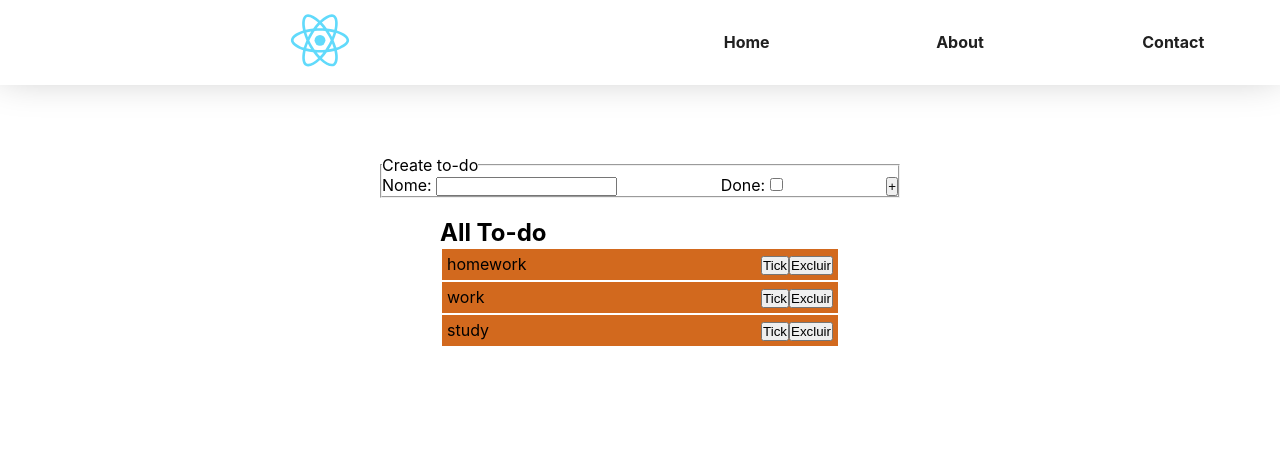
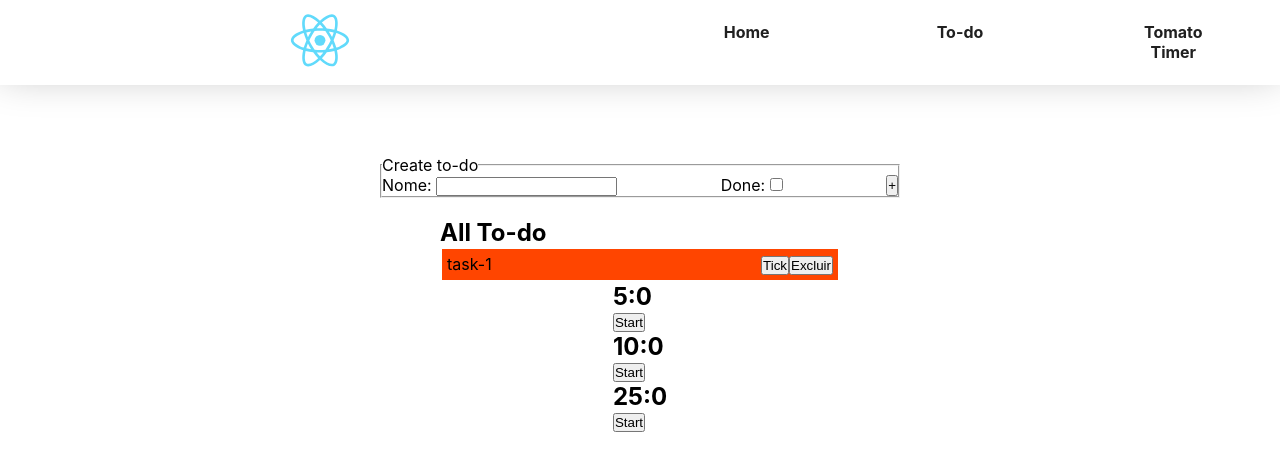
Before and after one commit to oAddson/todo-react, a React (Create React App) app: page / in a window 1280 px wide. Shown: the top 470 px of the page. Built offline with nearby package versions, Linux system fonts and the light colour scheme.

Commit message:
pomodoro timers, tasks working

```diff
--- a/src/components/form.jsx
+++ b/src/components/form.jsx
@@ -4,16 +4,16 @@ import Input from './input';
 
 class Form extends Component {
     render() {
+        const {name, status} = this.props.values;
         return (
             <form className="create-todo">
                 <fieldset>
                     <legend>Create to-do</legend>
 
-                    <Input label="Nome: " type="text" name="name" id="name" />
-                    <Input label="Done: " type="checkbox" name="done" id="done" />
+                    <Input label="Nome: " type="text" name="name" id="name" value={name} onChange={this.props.onChange} />
+                    <Input label="Done: " type="checkbox" name="done" id="done" checked={status} onChange={this.props.onChange} />
 
-                    <Input type="submit" value="+" />
-
+                    <button onClick={this.props.onClick}>+</button>
 
                 </fieldset>
             </form>
--- a/src/components/input.jsx
+++ b/src/components/input.jsx
@@ -3,12 +3,12 @@ import React, { Component } from 'react';
 class Input extends Component {
 
     render() {
-        const {name, id, type, src, alt, label, value} = this.props;
+        const {name, id, type, src, alt, label, value, checked} = this.props;
         return (
             <React.Fragment>
                 <div className="group">
                     {label !== undefined ? <label htmlFor={name}>{label}</label> : ''}
-                    <input type={type} name={name} id={id} src={src} alt={alt} value={value} />
+                    <input type={type} name={name} id={id} src={src} alt={alt} checked={checked} value={value} onChange={this.props.onChange} />
                 </div>
             </React.Fragment>
         );
--- a/src/components/list.jsx
+++ /dev/null
@@ -1,21 +0,0 @@
-import React, { Component } from 'react';
-import './list.css';
-
-class List extends Component {
-    state = {
-        tasks: [
-            {id: 1, name: 'homework', status: false},
-            {id: 2, name: 'work', status: false},
-            {id: 3, name: 'study', status: true}
-        ]
-    }
-    render() {
-        return (
-            <React.Fragment>
-                {this.state.tasks.map(task => <div className="todo__item" key={task.id}><span className="todo__item--name">{task.name}</span><div className="todo__item--buttons"><button>Tick</button><button>Excluir</button></div></div>)}
-            </React.Fragment>
-        );
-    }
-}
-
-export default List;
--- a/src/components/main.jsx
+++ b/src/components/main.jsx
@@ -1,15 +1,53 @@
 import React, { Component } from 'react';
 import Form from './form';
 import Todo from './todo';
+import Pomodoro from './pomodoro'
 import './main.css';
 
+
 class Main extends Component {
+    constructor(props) {
+        super(props);
+        this.state = {
+            tasks: [
+                {id: 0, name: 'task-1', status: false }
+            ],
+            input: {name: '', status: false}
+        }
+    }
+    createTask = (e) => {
+        e.preventDefault();
+        let {name, status} = this.state.input;
+        const tasks = [...this.state.tasks]
+        tasks.push({id: tasks[tasks.length-1].id + 1, name: name, status: status})
+        this.setState({ tasks: tasks, input: {name: '', status: false} });
+    }
+    handleChange = (e) => {
+        let {name, status} = this.state.input;
+        e.target.name === 'name' ? name = e.target.value : status = e.target.checked;
+        this.setState({ input: {name: name, status: status} });
+    }
+    handleDelete = (taskId) => {
+        const tasks = this.state.tasks.filter(task => task.id !== taskId);
+        this.setState( {tasks: tasks} )
+
+    }
+    handleTick = (taskId) => {
+        const tasks = this.state.tasks.map(task => {
+            if (task.id === taskId) {
+                task.status = !task.status;
+            }
+            return task;
+        })
+        this.setState( {tasks: tasks} )
+    }
 
     render() {
         return (
             <main>
-                <Form />
-                <Todo />
+                <Form values={this.state.input} onChange={this.handleChange} onClick={this.createTask} />
+                <Todo tasks={this.state.tasks} onTick={this.handleTick} onDelete={this.handleDelete} />
+                <Pomodoro />
             </main>
         );
     }
--- a/src/components/navbar.jsx
+++ b/src/components/navbar.jsx
@@ -4,8 +4,8 @@ import './navbar.css'
 class NavBar extends Component {
     state = { tab: [
         {id: 1, label: 'Home', url: './home'},
-        {id: 2, label: 'About', url: './about'},
-        {id: 3, label: 'Contact', url: './contact'},
+        {id: 2, label: 'To-do', url: './todo'},
+        {id: 3, label: 'Tomato Timer', url: './tomato-timer'},
     ]  }
     render() {
         return (
--- /dev/null
+++ b/src/components/pomodoro.jsx
@@ -0,0 +1,53 @@
+import React, { Component } from 'react';
+import Timer from './timer';
+
+class Pomodoro extends Component {
+    state = {
+        timers : [
+            {id: 0, time: 300, status: false},
+            {id: 1, time: 600, status: false},
+            {id: 2, time: 1500, status: false},
+        ]
+    }
+    count;
+    componentDidUpdate() {
+        this.count = setTimeout(() => {
+            const timers = this.state.timers.map(timer => {
+                timer.time = timer.status ? timer.time - 1 : timer.time;
+                return timer;
+            })
+            console.log('oi')
+            this.setState( {timers: timers} )
+        }, 1000)
+    }
+
+    handleTimer = (id) => {
+        clearTimeout(this.count);
+        const timers = this.state.timers.map((timer) => {
+            if (timer.id === id) {
+                timer.status = !timer.status;
+            } else {
+                if (timer.status) {
+                    timer.status = !timer.status;
+                }
+            }
+            return timer;
+        })
+        this.setState( {timers: timers} )
+    }
+
+    render() {
+        return (
+            <div className="pomodoro">
+                {this.state.timers.map((timer => {
+                    return (
+                        <Timer key={timer.id} timer={timer} onClick={this.handleTimer} />
+                    );
+                }))}
+
+            </div>
+        );
+    }
+}
+
+export default Pomodoro;
--- a/src/components/list.css
+++ b/src/components/taskList.css
@@ -1,5 +1,5 @@
 .todo__item {
-    background: chocolate;
+    background: orangered;
     display: flex;
     justify-content: space-between;
     margin: 2px;
@@ -12,3 +12,7 @@
     flex: 1 0;
     text-align: right;
 }
+
+.todo__item.--active{
+    background: greenyellow;
+}
--- /dev/null
+++ b/src/components/taskList.jsx
@@ -0,0 +1,28 @@
+import React, { Component } from 'react';
+import './taskList.css';
+
+class List extends Component {
+    render() {
+        return (
+            <React.Fragment>
+                {this.props.tasks.map(task => {
+                    let itemClass = "todo__item"
+                    if (task.status) {
+                        itemClass+= " --active";
+                    }
+                    return (
+                        <div className={itemClass} key={task.id}>
+                            <span className="todo__item--name">{task.name}</span>
+                            <div className="todo__item--buttons">
+                                <button onClick={() => this.props.onTick(task.id)}>Tick</button>
+                                <button onClick={() => this.props.onDelete(task.id)}>Excluir</button>
+                            </div>
+                        </div>
+                    )
+                })}
+            </React.Fragment>
+        );
+    }
+}
+
+export default List;
--- /dev/null
+++ b/src/components/timer.jsx
@@ -0,0 +1,16 @@
+import React, { Component } from 'react';
+
+class Timer extends Component {
+
+    render() {
+        let {id, time} = this.props.timer;
+        return (
+            <div className="timer">
+                <h2>{parseInt(time/60)}:{time%60}</h2>
+                <button onClick={() => this.props.onClick(id)}> Start</button>
+            </div>
+        );
+    }
+}
+
+export default Timer;
--- a/src/components/todo.jsx
+++ b/src/components/todo.jsx
@@ -1,15 +1,15 @@
 import React, { Component } from 'react';
 import './todo.css';
-import List from './list';
+import TaskList from './taskList';
 
 class Todo extends Component {
-    state = {  }
+
     render() {
         return (
             <div className="todo">
                 <div className="todo__container">
                     <h2>All To-do</h2>
-                    <List />
+                    <TaskList tasks={this.props.tasks} onTick={this.props.onTick} onDelete={this.props.onDelete} />
                 </div>
             </div>
         );
```
Also changed, not shown: src/components/pomodoro.css (added), src/components/timer.css (added).
